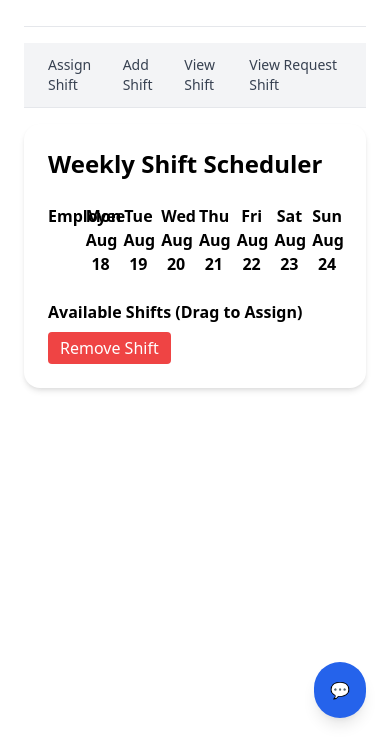
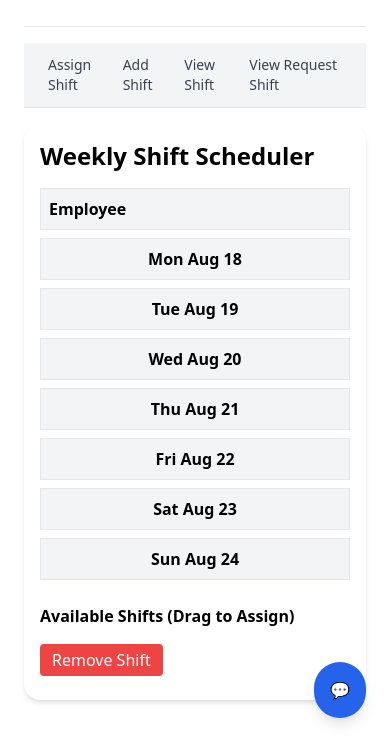
Before and after one commit to charlespura/public_html, a PHP site: page /shift/assignShift.php in a window 390 px wide. Shown: the part 102-844 px from the top of the page. Run offline with PHP 8.4, Linux system fonts and the light colour scheme; data that the repository does not hold is empty; some libraries are stand-ins or nearby versions.

Commit message:
shift in mobile

```diff
--- a/shift/assignShift.php
+++ b/shift/assignShift.php
@@ -74,50 +74,54 @@ while($row = $res->fetch_assoc()) {
     $schedules[$row['employee_id']][$row['work_date']] = $row['shift_id'];
 }
 ?>
+<div class="bg-white shadow-md rounded-2xl p-4 sm:p-6 w-full mx-auto mt-6 mb-10 overflow-x-auto">
+    <h2 class="text-2xl font-bold mb-4 sm:mb-6">Weekly Shift Scheduler</h2>
 
-<div class="bg-white shadow-md rounded-2xl p-6 w-full mx-auto mt-10 mb-10">
-    <h2 class="text-2xl font-bold mb-6">Weekly Shift Scheduler</h2>
-
-    <div class="grid grid-cols-8 gap-2">
-        <div class="font-bold">Employee</div>
+    <!-- Responsive scrollable grid -->
+    <div class="min-w-max">
+        <div class="grid grid-cols-1 sm:grid-cols-8 gap-2 items-center">
+            <!-- Header: Employee + Days -->
+            <div class="font-bold p-2 bg-gray-100 border">Employee</div>
             <?php
             $days = [];
             for($i=0;$i<7;$i++){
                 $day = date('D M d', strtotime("{$week_start} +{$i} days"));
                 $days[] = date('Y-m-d', strtotime("{$week_start} +{$i} days"));
-            echo "<div class='font-bold text-center'>$day</div>";
+                echo "<div class='font-bold text-center p-2 bg-gray-100 border'>$day</div>";
             }
             ?>
 
+            <!-- Employee rows -->
             <?php while($emp = $employees->fetch_assoc()): ?>
-            <div class="font-medium py-2"><?php echo htmlspecialchars($emp['fullname']); ?></div>
+                <div class="font-medium p-2 border bg-gray-50"><?php echo htmlspecialchars($emp['fullname']); ?></div>
                 <?php foreach($days as $day): ?>
                     <div class="border rounded p-1 min-h-[50px] bg-gray-50 flex flex-col items-center justify-center"
                          data-employee="<?php echo $emp['employee_id']; ?>"
                          data-date="<?php echo $day; ?>"
                          ondragover="allowDrop(event)" ondrop="dropShift(event)">
                         <?php
-                    // Default to Off if no schedule exists
                         $shiftId = $schedules[$emp['employee_id']][$day] ?? null;
 
                         if ($shiftId) {
                             $shift = $shiftConn->query("SELECT name, shift_code FROM shifts WHERE shift_id='$shiftId'")->fetch_assoc();
                             echo "<div class='bg-blue-400 text-white px-2 py-1 rounded mb-1 cursor-move' draggable='true' ondragstart='dragShift(event)' data-shiftid='$shiftId'>{$shift['shift_code']} - {$shift['name']}</div>";
                         } else {
-                        echo "<div class='bg-gray-400 text-white px-2 py-1 rounded mb-1 cursor-move' draggable='true' ondragstart='dragShift(event)' data-shiftid=''>Off</div>";
+                            echo "<div class='bg-gray-400 text-white px-2 py-1 rounded mb-1 cursor-default'>Off</div>";
                         }
                         ?>
                     </div>
                 <?php endforeach; ?>
             <?php endwhile; ?>
         </div>
+    </div>
 
+    <!-- Available Shifts -->
     <h3 class="mt-6 font-bold">Available Shifts (Drag to Assign)</h3>
-    <div class="flex gap-2 mt-2">
+    <div class="flex gap-2 mt-2 overflow-x-auto py-2">
         <?php
         $shifts->data_seek(0);
         while($s = $shifts->fetch_assoc()): ?>
-            <div class="bg-green-500 text-white px-3 py-1 rounded cursor-move"
+            <div class="bg-green-500 text-white px-3 py-1 rounded cursor-move whitespace-nowrap"
                  draggable="true"
                  ondragstart="dragShift(event)"
                  data-shiftid="<?php echo $s['shift_id']; ?>">
@@ -126,7 +130,7 @@ while($row = $res->fetch_assoc()) {
         <?php endwhile; ?>
 
         <!-- Remove Shift -->
-        <div class="bg-red-500 text-white px-3 py-1 rounded cursor-move"
+        <div class="bg-red-500 text-white px-3 py-1 rounded cursor-move whitespace-nowrap"
              draggable="true"
              ondragstart="dragShift(event)"
              data-shiftid="REMOVE">
```
Lines whose indentation alone changed are shown as unchanged.
